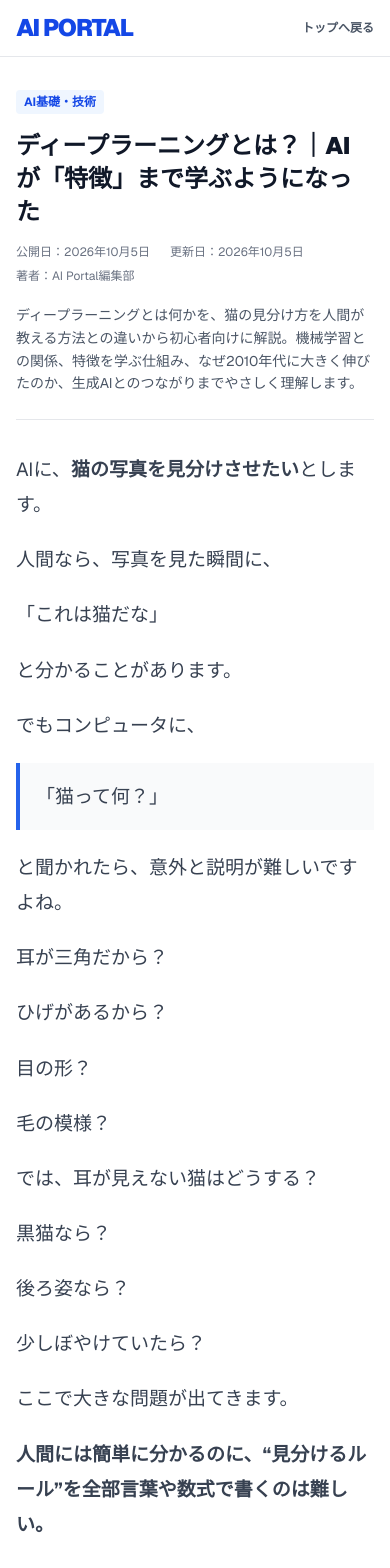
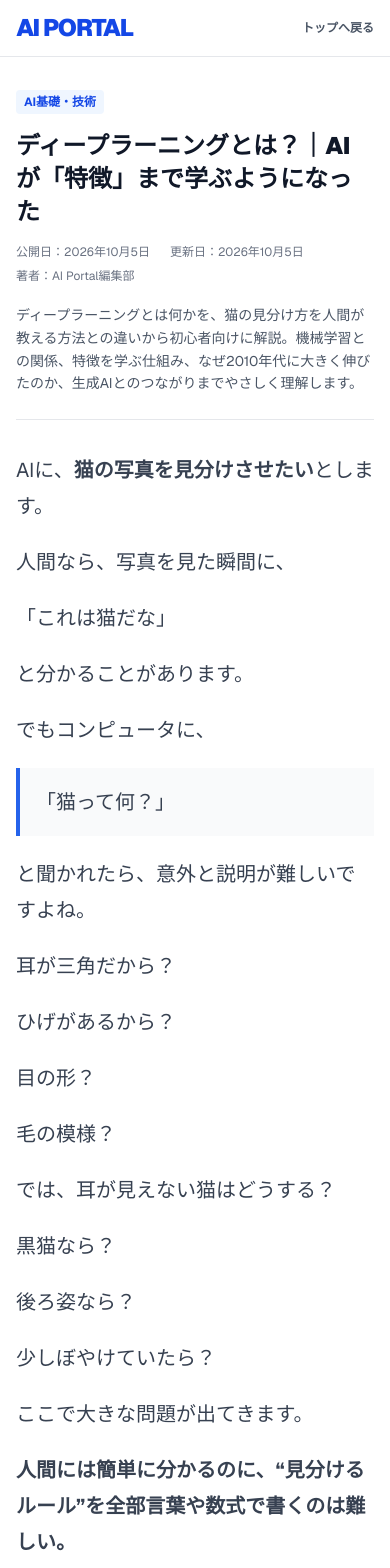
Before and after one commit to naoki20151214-ops/aiportal-app, a Next.js app: page /articles/what-is-deep-learning in a window 390 px wide. Shown: the top 1568 px of the page. Built offline with nearby package versions, Linux system fonts and the light colour scheme; no server answers.

Commit message:
Raise mobile article text to 20px

```diff
--- a/src/app/globals.css
+++ b/src/app/globals.css
@@ -62,8 +62,8 @@ body {
 
 @media (max-width: 767px) {
   .article-body {
-    font-size: 1.1875rem;
-    line-height: 1.85;
+    font-size: 1.25rem;
+    line-height: 1.8;
   }
 }
 
```
